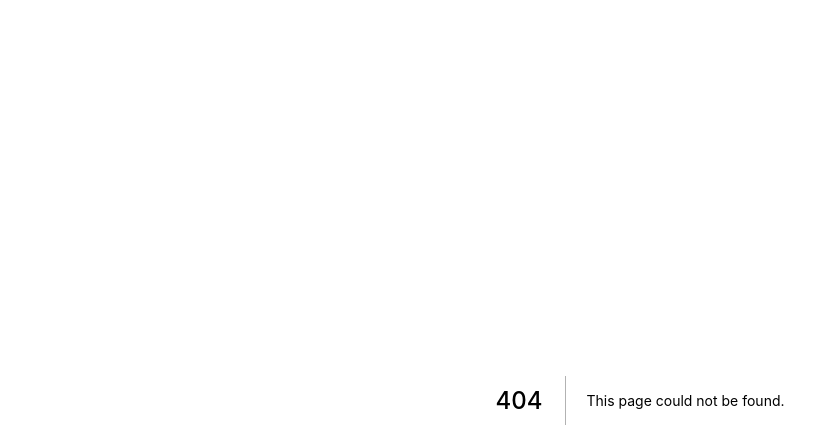
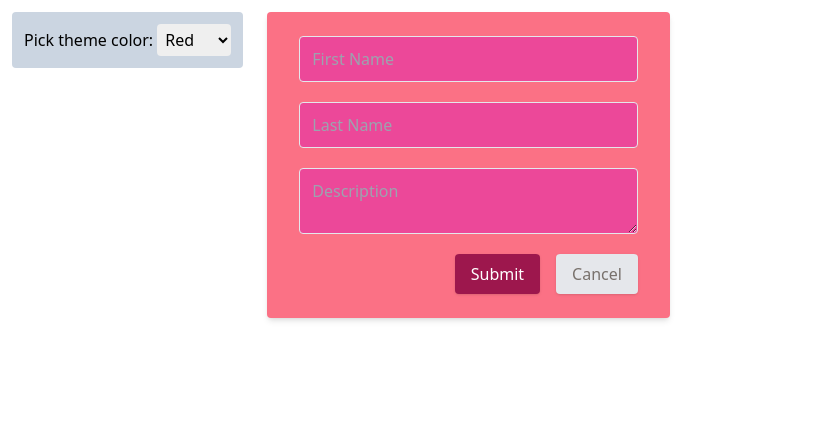
Before and after one commit to tri1911/nextjs-blog, a Next.js app: page /react-context in a window 1280 px wide. Before the commit this address had no page. Shown: the top 448 px of the page, without its empty margins (0-835 px from the left). Built offline with nearby package versions, Linux system fonts and the light colour scheme.

Commit message:
feat: theming solution using tailwind

```diff
--- /dev/null
+++ b/pages/react-context/index.tsx
@@ -0,0 +1,104 @@
+import React, { useState } from "react";
+
+type Theme = {
+  background: string;
+  text: string;
+  input: string;
+  button: {
+    primary: string;
+    secondary: string;
+  };
+};
+
+const themes: { [name: string]: Theme } = {
+  cyan: {
+    background: "bg-cyan-700",
+    text: "text-white",
+    input: "bg-amber-100 text-neutral-400",
+    button: {
+      primary: "bg-amber-600 text-white",
+      secondary: "bg-amber-200 text-stone-500",
+    },
+  },
+  red: {
+    background: "bg-rose-400",
+    text: "text-white",
+    input: "bg-pink-500 text-red-50",
+    button: {
+      primary: "bg-pink-800 text-white",
+      secondary: "bg-gray-200 text-stone-500",
+    },
+  },
+  green: {
+    background: "bg-lime-400",
+    text: "text-white",
+    input: "bg-teal-200 text-black",
+    button: {
+      primary: "bg-green-600 text-white",
+      secondary: "bg-orange-200 text-stone-500",
+    },
+  },
+};
+
+const FormWithTheme = () => {
+  const [selectedTheme, setSelectedTheme] = useState("red");
+  const theme = themes[selectedTheme];
+
+  return (
+    <div className="flex">
+      <section className="max-w-sm h-fit p-3 m-3 bg-slate-300 rounded">
+        <p>
+          Pick theme color:{" "}
+          <select
+            className="p-1 rounded"
+            value={selectedTheme}
+            onChange={(e) => setSelectedTheme(e.target.value)}
+          >
+            <option value="cyan">Cyan</option>
+            <option value="red">Red</option>
+            <option value="green">Green</option>
+          </select>
+        </p>
+      </section>
+      <section className="w-1/3 p-3">
+        <form
+          className={`${theme.background} ${theme.text} flex flex-col space-y-5 mx-auto shadow-md rounded px-8 py-6`}
+        >
+          <input
+            className={`w-full ${theme.input} border rounded p-3 leading-tight focus:outline-none focus:bg-white`}
+            type="text"
+            placeholder="First Name"
+            onChange={() => {}}
+          />
+          <input
+            className={`w-full ${theme.input} border rounded p-3 leading-tight focus:outline-none focus:bg-white`}
+            type="text"
+            placeholder="Last Name"
+            onChange={() => {}}
+          />
+          <textarea
+            className={`p-3 ${theme.input} border leading-tight rounded focus:outline-none focus:bg-white`}
+            placeholder="Description"
+            onChange={() => {}}
+          />
+          <div className={`flex justify-end items-center space-x-4`}>
+            <button
+              type="submit"
+              className={`${theme.button.primary} px-4 py-2 rounded shadow  focus:shadow-outline focus:outline-none font-medium`}
+            >
+              Submit
+            </button>
+            <button
+              type="submit"
+              className={`${theme.button.secondary} px-4 py-2 rounded shadow  focus:shadow-outline focus:outline-none font-medium`}
+            >
+              Cancel
+            </button>
+          </div>
+        </form>
+      </section>
+    </div>
+  );
+};
+
+export default FormWithTheme;
--- /dev/null
+++ b/pages/react-context/test.html
@@ -0,0 +1,100 @@
+<!DOCTYPE html>
+<html>
+  <body>
+    <div id="root"></div>
+  </body>
+  <!-- This setup is not suitable for production. -->
+  <!-- Only use it in development! -->
+  <script src="https://unpkg.com/@babel/standalone/babel.min.js"></script>
+  <script type="importmap">
+    {
+      "imports": {
+        "react": "https://cdn.skypack.dev/react",
+        "react-dom": "https://cdn.skypack.dev/react-dom"
+      }
+    }
+  </script>
+  <script type="text/babel" data-type="module">
+    import * as React from "react";
+    import * as ReactDOM from "react-dom";
+
+    import { useState, useEffect } from "react";
+    import Clock from "./Clock.js";
+
+    function useTime() {
+      const [time, setTime] = useState(() => new Date());
+      useEffect(() => {
+        const id = setInterval(() => {
+          setTime(new Date());
+        }, 1000);
+        return () => clearInterval(id);
+      }, []);
+      return time;
+    }
+
+    let Root = function App() {
+      const time = useTime();
+      const [color, setColor] = useState("lightcoral");
+      return (
+        <div>
+          <p>
+            Pick a color:{" "}
+            <select value={color} onChange={(e) => setColor(e.target.value)}>
+              <option value="lightcoral">lightcoral</option>
+              <option value="midnightblue">midnightblue</option>
+              <option value="rebeccapurple">rebeccapurple</option>
+            </select>
+          </p>
+          <Clock color={color} time={time.toLocaleTimeString()} />
+        </div>
+      );
+    };
+
+    ReactDOM.render(<Root />, document.getElementById("root"));
+  </script>
+  <style>
+    * {
+      box-sizing: border-box;
+    }
+
+    body {
+      font-family: sans-serif;
+      margin: 20px;
+      padding: 0;
+    }
+
+    h1 {
+      margin-top: 0;
+      font-size: 22px;
+    }
+
+    h2 {
+      margin-top: 0;
+      font-size: 20px;
+    }
+
+    h3 {
+      margin-top: 0;
+      font-size: 18px;
+    }
+
+    h4 {
+      margin-top: 0;
+      font-size: 16px;
+    }
+
+    h5 {
+      margin-top: 0;
+      font-size: 14px;
+    }
+
+    h6 {
+      margin-top: 0;
+      font-size: 12px;
+    }
+
+    ul {
+      padding-left: 20px;
+    }
+  </style>
+</html>
```
